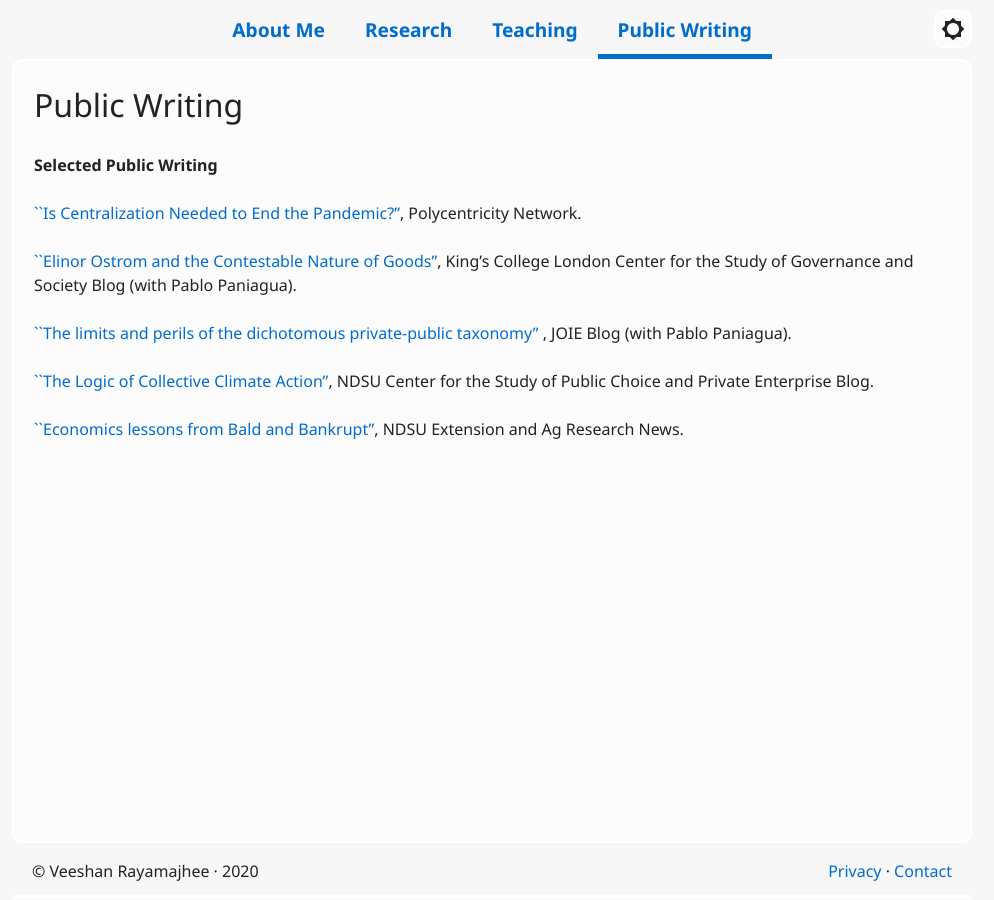
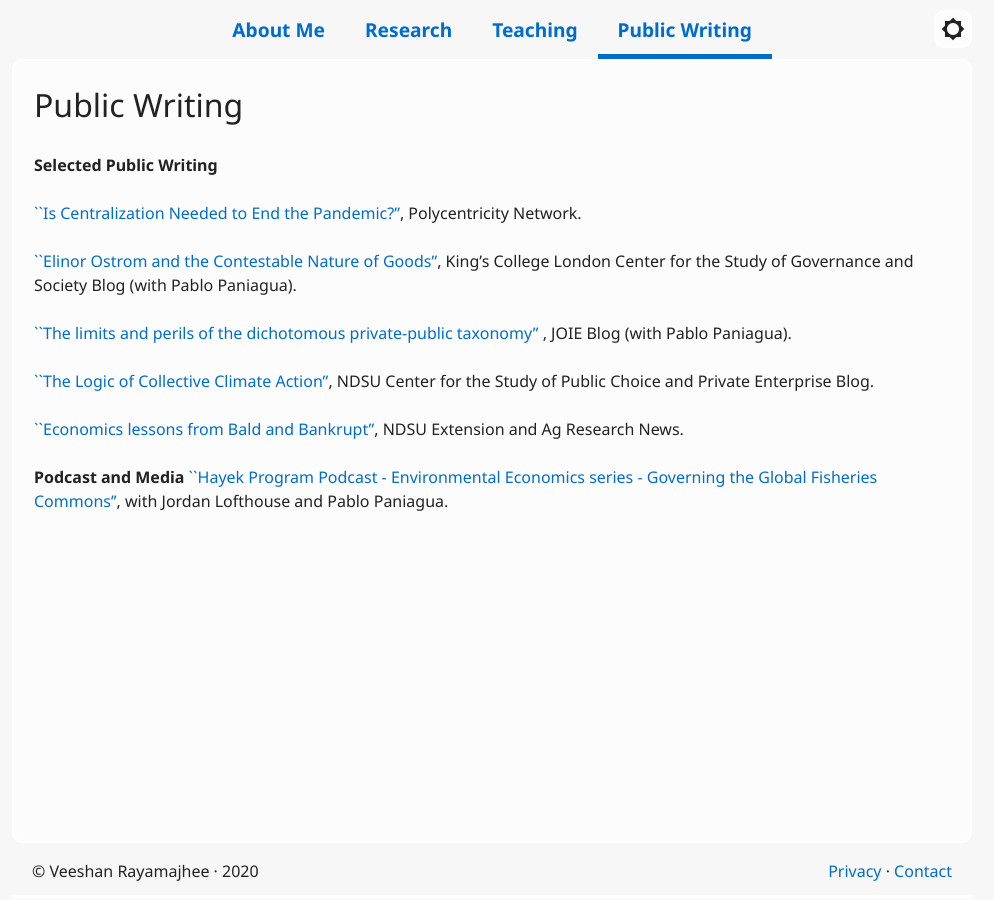
Before and after one commit to veeshanr/veeshanr.github.io, a Jekyll site: the page built from pages/Public.md, in a window 1280 px wide. Shown: the whole page, without its empty margins (148-1142 px from the left). Built offline with Jekyll 4.4.1, drawn with Linux system fonts in a browser that asks for light colours.

Commit message:
Update Public.md

```diff
--- a/pages/Public.md
+++ b/pages/Public.md
@@ -21,8 +21,13 @@ title: Public Writing
 [``Economics lessons from Bald and Bankrupt"] [4], NDSU Extension and Ag Research News.
 
 
+**Podcast and Media**
+[``Hayek Program Podcast - Environmental Economics series - Governing the Global Fisheries Commons''][6], with Jordan Lofthouse and Pablo Paniagua.
+
+
 [1]: https://csgs.kcl.ac.uk/elinor-ostrom-and-the-contestable-nature-of-goods/
 [2]: https://joie-blog.net/the-limits-and-perils-of-the-dichotomous-private-public-taxonomy
 [3]: https://www.ndsu.edu/centers/pcpe/outreach/blog/detail/55669/
 [4]: https://www.ag.ndsu.edu/news/columns/spotlight-on-economics/spotlight-on-economics-economics-lessons-from-bald-and-bankrupt
 [5]: https://polycentricity.iasc-commons.org/is-centralization-needed-to-end-the-pandemic-an-essay-by-veeshan-raymajhee-ndsuusa/
+[6]: https://www.mercatus.org/hayekprogram/hayek-program-podcast/environmental-economics-governing-global-fisheries-commons
```
